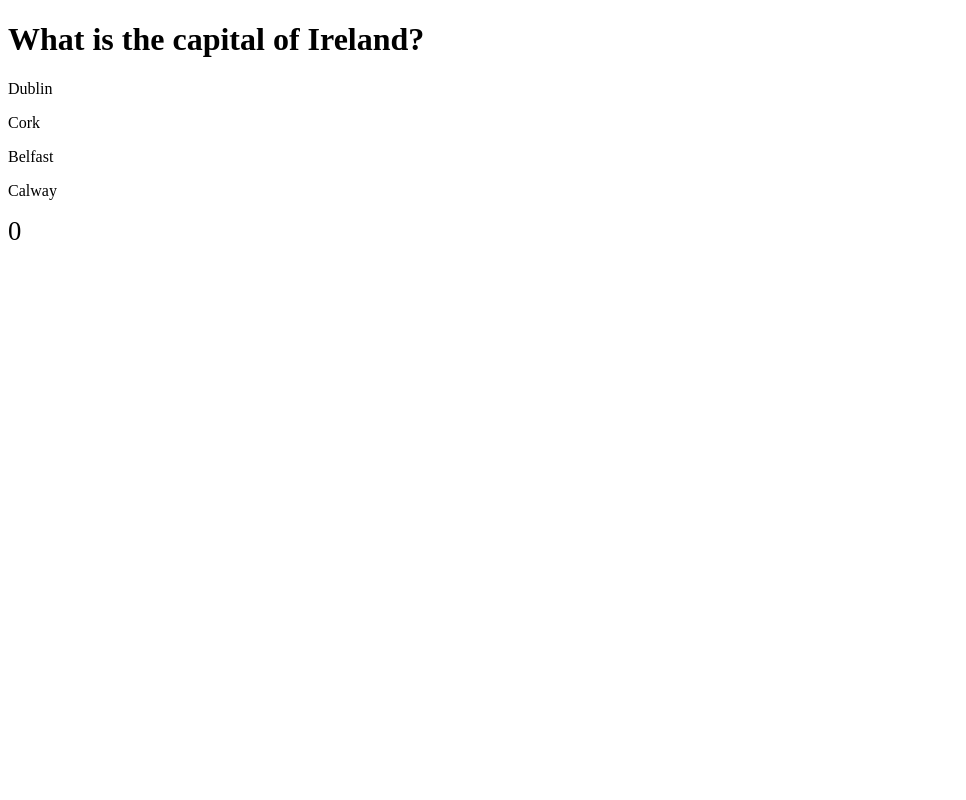
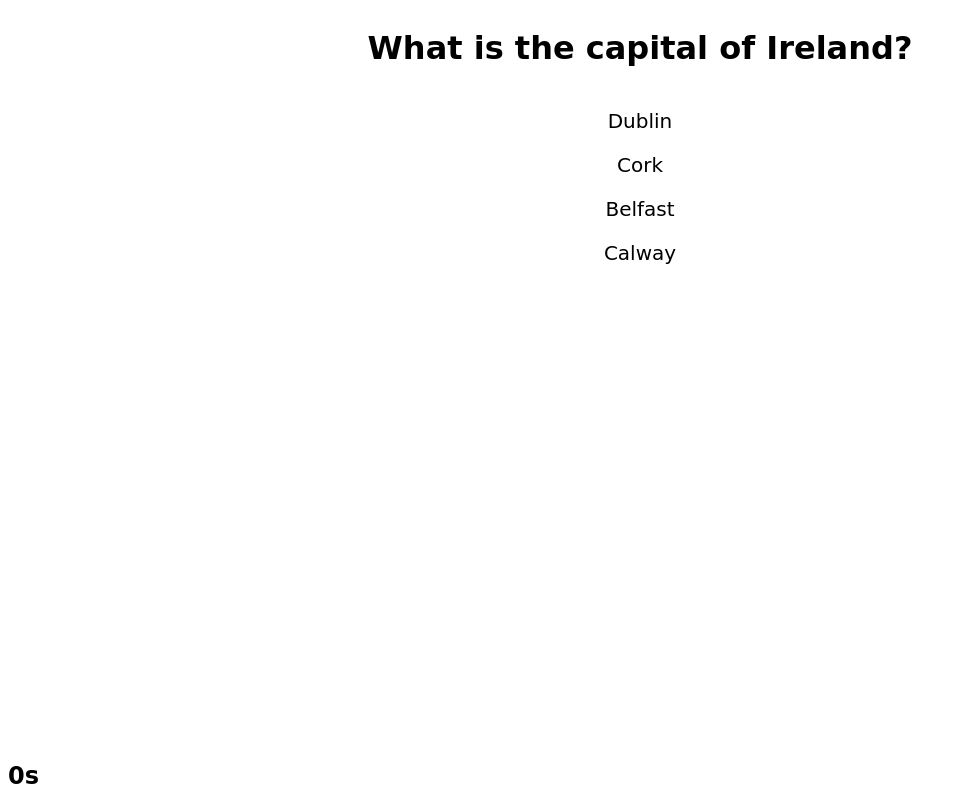
Before and after one commit to kmajor1/triviagame, a plain HTML site: page index.html in a window 1280 px wide. Shown: the whole page, without its empty margins (0-966 px from the left). Drawn offline with nearby package versions, Linux system fonts and the light colour scheme; a web font is replaced by a local one.

Commit message:
updated styles

```diff
--- a/assets/css/style.css
+++ b/assets/css/style.css
@@ -1,3 +1,29 @@
+@import url('https://fonts.googleapis.com/css?family=Poller+One');
+
+body  {
+    font-family: 'Poller One', cursive;
+}
+
+.container {
+    display: flex;
+    flex-direction: column;
+    align-items: stretch;
+    justify-content: space-around;
+}
+
+.questionContainer {
+    text-align: center;
+}
+
+.answers {
+    flex-grow: 2;
+}
+
+.answer {
+    text-align: center;
+    font-size: 20px;
+}
+
 .answerCorrect {
     border: 4px solid black;
 }
@@ -7,5 +33,19 @@
 }
 
 .timer {
-    font-size: 20pt;
+    text-align: center;
 }
+
+.timer h2 {
+    display: inline;
+
+}
+
+.userDash {
+    text-align: center;
+}
+
+footer {
+    position: absolute;
+    bottom: 10px;
+}
--- a/assets/javascript/app.js
+++ b/assets/javascript/app.js
@@ -26,7 +26,7 @@ window.onload = function ()
     var answersIncorrect = 0;
 
     // load the timer div into global var
-    var timerDiv = $(".timer");
+    var timerDiv = $("#timerCount");
 
     // ready a reset button for later use
 
@@ -123,7 +123,7 @@ window.onload = function ()
                 }
                 else { // call stop function
                     qTimerStop();
-                    screenUpdate("loss"); // update screen for wrong answer
+                    screenUpdate("incorrect"); // update screen for wrong answer
                     // wait 2 seconds then load the next question
                     setTimeout(() => {
                         currentQ++;
@@ -132,7 +132,7 @@ window.onload = function ()
                         loadQuestion();
                         }
                         else {
-                            alert("game over!");
+
                             // TODO:  add reset button
                             // event handler needed
                         }
@@ -155,22 +155,20 @@ window.onload = function ()
     function screenUpdate(t) {
         // if t = win
         if (t == "correct") {
-            correctAnswerDiv.removeClass("answer");
+            // correctAnswerDiv.removeClass("answer");
             correctAnswerDiv.addClass("answerCorrect");
             $(".answer").not(correctAnswerDiv).addClass("answerIncorrect");
-            $(".answerIncorrect").removeClass("answer");
             $(".userDash").text("Correct!!");
         }
         else if (t == "incorrect") {
-            correctAnswerDiv.removeClass("answer");
+            // correctAnswerDiv.removeClass("answer");
             correctAnswerDiv.addClass("answerCorrect");
             $(".answer").not(correctAnswerDiv).addClass("answerIncorrect");
-            $(".answerIncorrect").removeClass("answer");
             $(".userDash").text("Incorrect!");
         }
         else if (t == "clear") {
             // clears the screen and updates classes for fresh question
-            $(".answerCorrect, .answerIncorrect").addClass("answer");
+            // $(".answerCorrect, .answerIncorrect").addClass("answer");
             $(".answerCorrect").removeClass("answerCorrect");
             $(".answerIncorrect").removeClass("answerIncorrect");
             // clear the p elements containing answers & clear user dashboard
@@ -178,13 +176,13 @@ window.onload = function ()
             $(".userDash").text("");
         }
         else if (t == "newGame") {
-            $(".answerCorrect, .answerIncorrect").addClass("answer");
+            // $(".answerCorrect, .answerIncorrect").addClass("answer");
             $(".answerCorrect").removeClass("answerCorrect");
             $(".answerIncorrect").removeClass("answerIncorrect");
             // clear the p elements containing answers
             $(".answer p").text("");
             // clear the user dashboard
-            $(".userDash, .timer, #question").text("");
+            $(".userDash, #timerCount, #question").text("");
             $("#question").text("Play Again?")
 
             // set currentQ to start
--- a/index.html
+++ b/index.html
@@ -16,7 +16,7 @@
     <header></header>
     <!-- main content starts -->
     <div class="container">
-        <div id="questionContainer">
+        <div class="questionContainer">
             <h1 id="question"></h1>
         </div>
         <!-- answers display starts -->
@@ -27,15 +27,16 @@
             <div id="3" class="answer"><p></p></div>
         </div>
         <!-- answer display ends -->
+    </div>
+    <!-- main content ends -->
+    <footer>
         <div class="timer">
-
+            <h2 id="timerCount"></h2><h2>s</h2>
         </div>
         <div class="userDash">
 
         </div>
-    </div>
-    <!-- main content ends -->
-
+    </footer>
 </body>
 
 </html>
```
